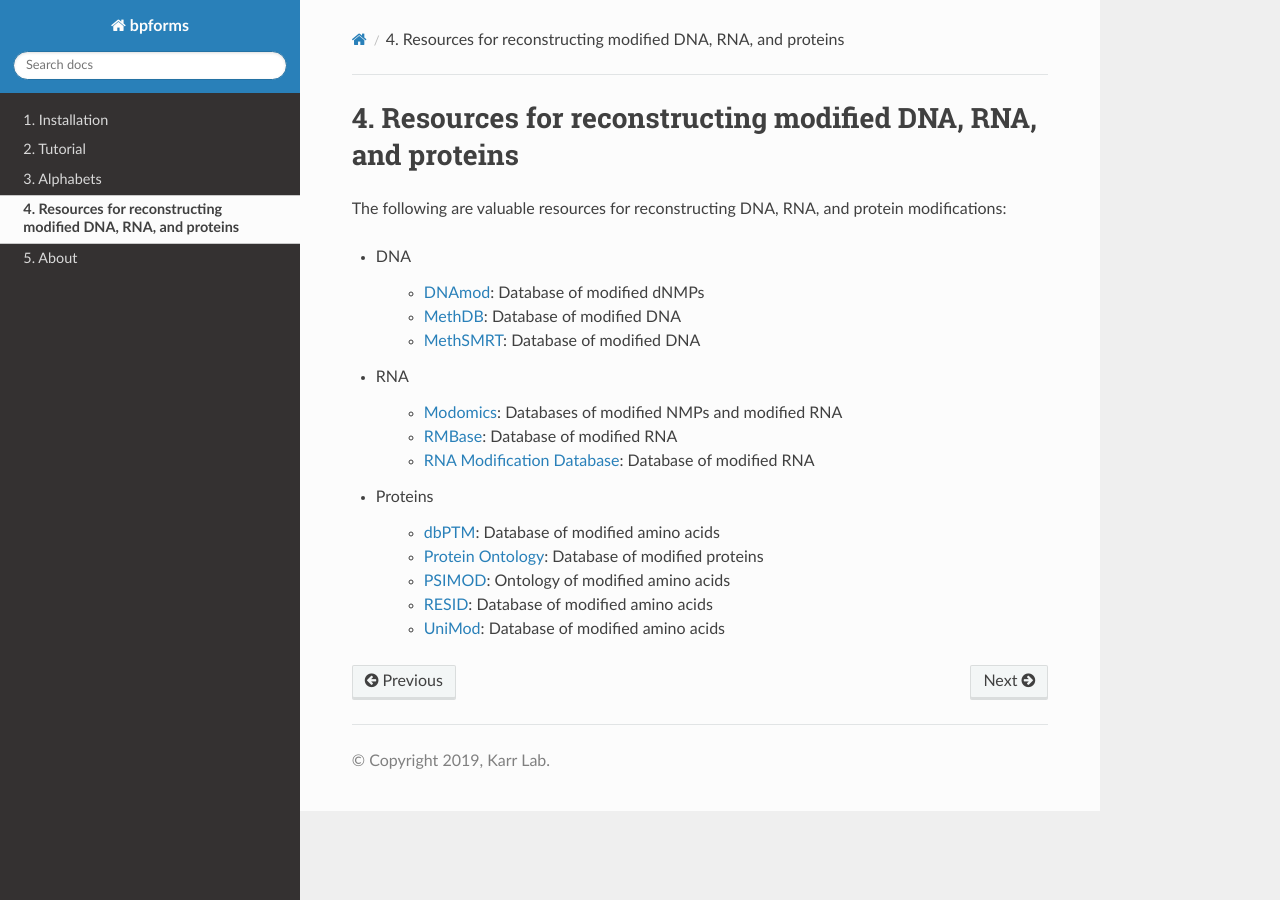
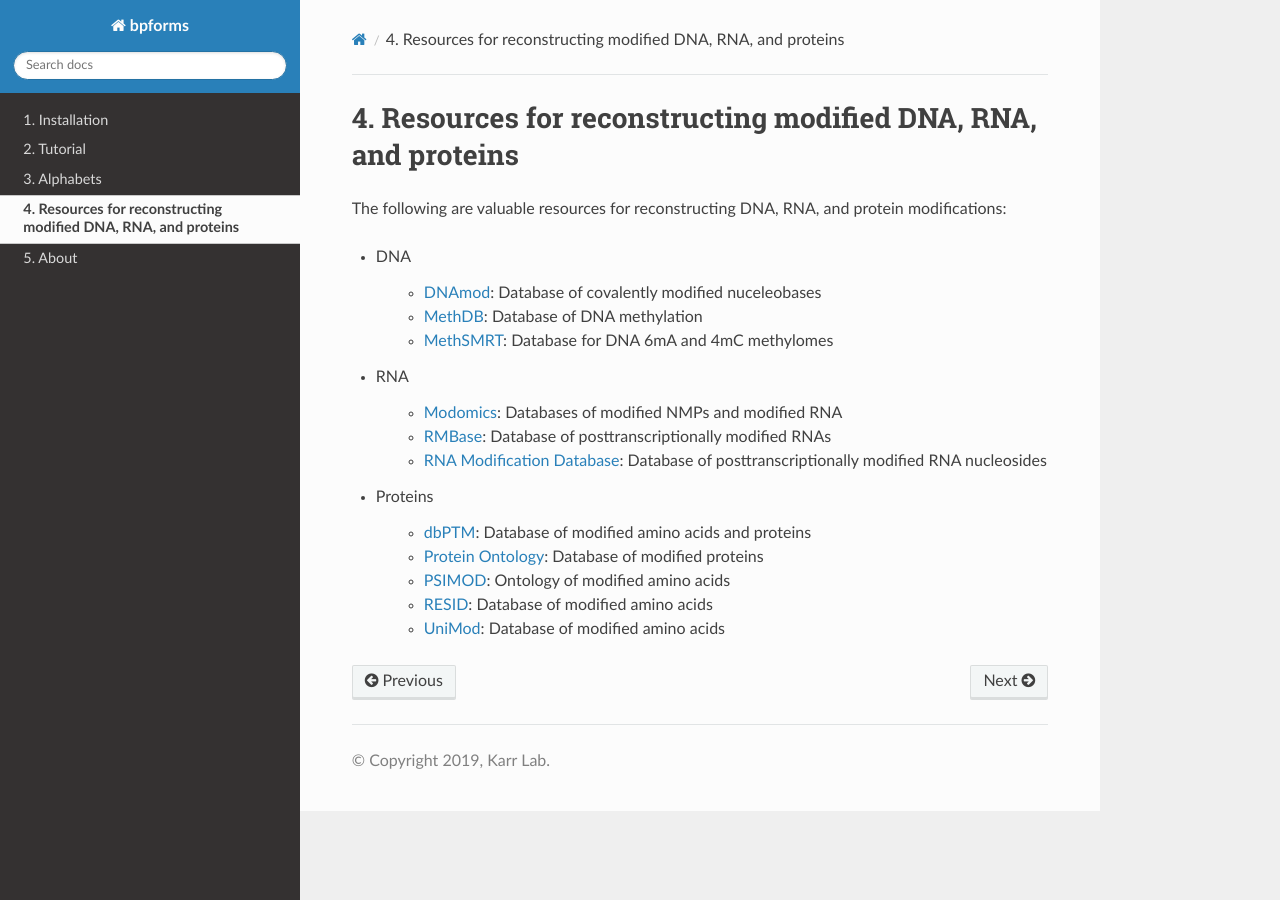
Before and after one commit to KarrLab/bpforms, a Sphinx documentation site: the page built from docs/resources.rst, in a window 1280 px wide. Built offline with Sphinx 7.4.7 and the Read the Docs theme 2.0.0, drawn with Linux system fonts in a browser that asks for light colours; pages that are not in the unit, such as notebooks, are missing from menus.

Commit message:
Update resources.rst

```diff
--- a/docs/resources.rst
+++ b/docs/resources.rst
@@ -5,19 +5,19 @@
 
 * DNA
 
-    * `DNAmod <https://dnamod.hoffmanlab.org/>`_: Database of modified dNMPs
-    * `MethDB <http://www.methdb.net/>`_: Database of modified DNA
-    * `MethSMRT <http://sysbio.gzzoc.com/methsmrt/>`_: Database of modified DNA
+    * `DNAmod <https://dnamod.hoffmanlab.org/>`_: Database of covalently modified nuceleobases
+    * `MethDB <http://www.methdb.net/>`_: Database of DNA methylation
+    * `MethSMRT <http://sysbio.gzzoc.com/methsmrt/>`_: Database for DNA 6mA and 4mC methylomes
 
 * RNA
 
     * `Modomics <http://modomics.genesilico.pl/modifications/>`_: Databases of modified NMPs and modified RNA
-    * `RMBase <http://rna.sysu.edu.cn/rmbase/>`_: Database of modified RNA
-    * `RNA Modification Database <https://mods.rna.albany.edu/>`_: Database of modified RNA
+    * `RMBase <http://rna.sysu.edu.cn/rmbase/>`_: Database of posttranscriptionally modified RNAs
+    * `RNA Modification Database <https://mods.rna.albany.edu/>`_: Database of posttranscriptionally modified RNA nucleosides
 
 * Proteins
 
-    * `dbPTM <http://dbptm.mbc.nctu.edu.tw/>`_: Database of modified amino acids
+    * `dbPTM <http://dbptm.mbc.nctu.edu.tw/>`_: Database of modified amino acids and proteins
     * `Protein Ontology <https://pir.georgetown.edu/pro/>`_: Database of modified proteins
     * `PSIMOD <https://bioportal.bioontology.org/ontologies/PSIMOD>`_: Ontology of modified amino acids
     * `RESID <https://pir.georgetown.edu/resid/>`_: Database of modified amino acids
```
